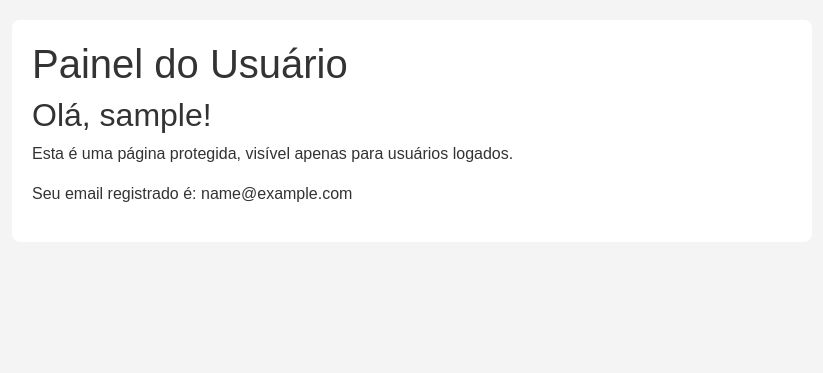
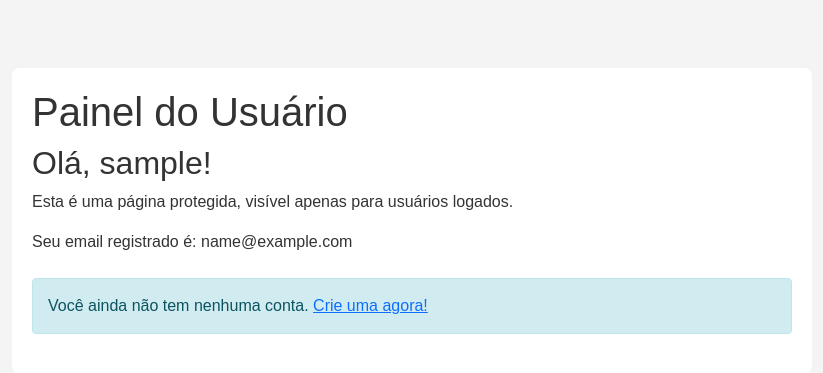
Before and after one commit to profadevairvitorio/cardenetinha, a Flask app: page /dashboard in a window 1280 px wide. Shown: the part 56-429 px from the top of the page, without its empty margins (228-1051 px from the left). Run offline with Flask 3, Linux system fonts and the light colour scheme; the visitor is signed in with stand-in values (Sample User, id 1).

Commit message:
feat: reactor dashboard

```diff
--- a/app/templates/dashboard.html
+++ b/app/templates/dashboard.html
@@ -1,9 +1,31 @@
 {% extends "base.html" %}
 {% block content %}
-    <div class="container">
+    <div class="container mt-5">
         <h1>Painel do Usuário</h1>
         <h2>Olá, {{ current_user.username }}!</h2>
         <p>Esta é uma página protegida, visível apenas para usuários logados.</p>
         <p>Seu email registrado é: {{ current_user.email }}</p>
+
+        {% if last_account %}
+            <div class="card mt-4">
+                <div class="card-header">
+                    Última Conta Criada
+                </div>
+                <div class="card-body">
+                    <h5 class="card-title">{{ last_account.name_account }}</h5>
+                    <p class="card-text">Saldo: R$ {{ "%.2f"|format(last_account.balance) }}</p>
+                    {% if last_account.transactions %}
+                        <p class="card-text"><small class="text-muted">Última modificação: {{ last_account.transactions[0].date.strftime('%d/%m/%Y %H:%M') }}</small></p>
+                    {% else %}
+                        <p class="card-text"><small class="text-muted">Nenhuma transação ainda.</small></p>
+                    {% endif %}
+                    <a href="{{ url_for('main.account_detail', account_id=last_account.id) }}" class="btn btn-primary">Ver Detalhes da Conta</a>
+                </div>
+            </div>
+        {% else %}
+            <div class="alert alert-info mt-4" role="alert">
+                Você ainda não tem nenhuma conta. <a href="{{ url_for('main.new_account') }}">Crie uma agora!</a>
+            </div>
+        {% endif %}
     </div>
 {% endblock %}
```
